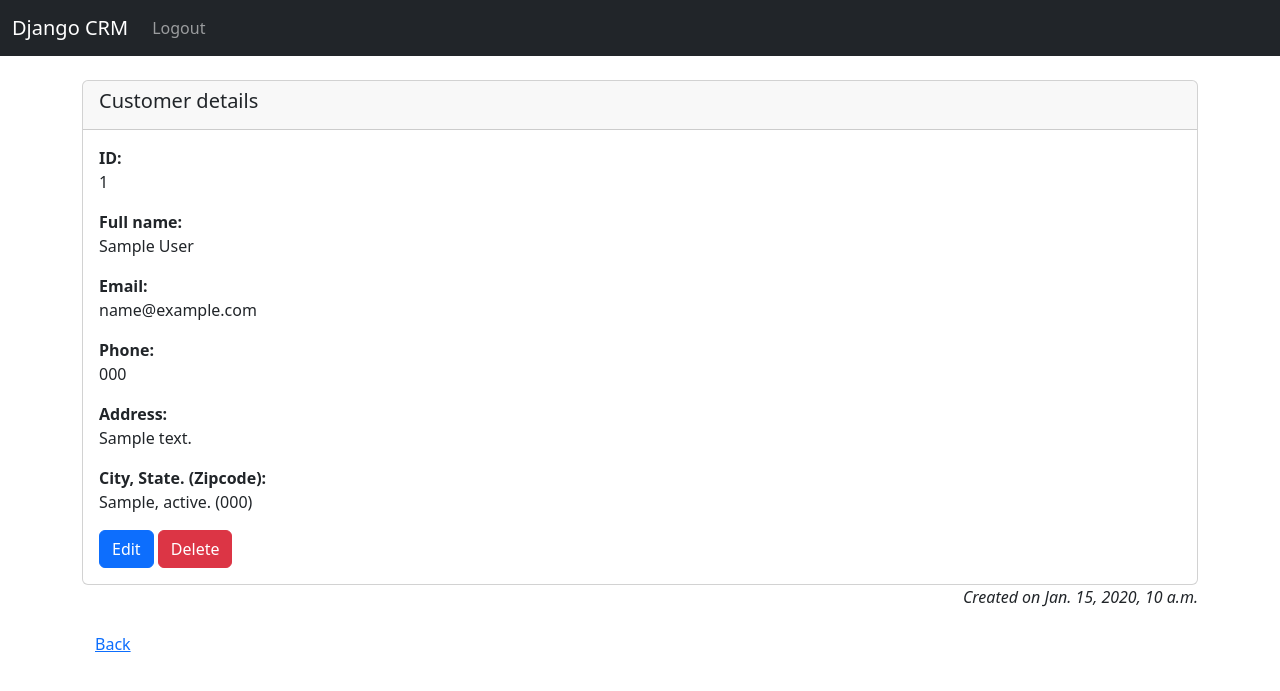
After one commit to DanielValenzuelaPerez/django-crm, a Django app: page /record/1/ in a window 1280 px wide. The commit adds this page. Shown: the top 691 px of the page. Run offline with Django 5.2, Linux system fonts and the light colour scheme; a user stored in the database is signed in; tables that the repository leaves empty hold one stand-in row (values such as "Sample post").

Commit message:
added customer record details view

```diff
--- a/website/templates/home.html
+++ b/website/templates/home.html
@@ -21,7 +21,9 @@
             {% if records %}
             {% for record in records %}
             <tr>
-                <td>{{ record.id }}</td>
+                <td>
+                    <a href="{% url 'record' record.id %}">{{ record.id }}</a>
+                </td>
                 <td>{{ record.first_name }} {{ record.last_name }}</td>
                 <td>{{ record.email }}</td>
                 <td>{{ record.phone }}</td>
--- /dev/null
+++ b/website/templates/record.html
@@ -0,0 +1,24 @@
+{% extends 'base.html' %}
+
+{% block content %}
+
+<div class="card">
+    <div class="card-header">
+        <h5 class="card-title">Customer details</h5>
+    </div>
+    <div class="card-body">
+      <strong>ID: </strong><p class="card-text">{{ record.id }}</p>
+      <strong>Full name: </strong><p class="card-text">{{ record.first_name }} {{ record.last_name }}</p>
+      <strong>Email: </strong><p class="card-text">{{ record.email }}</p>
+      <strong>Phone: </strong><p class="card-text">{{ record.phone }}</p>
+      <strong>Address: </strong><p class="card-text">{{ record.address }}</p>
+      <strong>City, State. (Zipcode): </strong><p class="card-text">{{ record.city }}, {{ record.state }}. ({{ record.zipcode }})</p>
+      <a href="#" class="btn btn-primary">Edit</a>
+      <a href="#" class="btn btn-danger">Delete</a>
+    </div>
+</div>
+<p align="right"><em>Created on {{ record.created_at }}</em></p>
+
+<a href="{% url 'home' %}" class="btn btn-link">Back</a>
+
+{% endblock %}
--- a/website/urls.py
+++ b/website/urls.py
@@ -1,9 +1,10 @@
 from django.urls import path
 
-from .views import home, logout_user, register_user
+from .views import home, logout_user, register_user, customer_record
 
 urlpatterns = [
     path('', home, name='home'),
     path('logout/', logout_user, name='logout'),
     path('register/', register_user, name='register'),
+    path('record/<int:pk>/', customer_record, name='record'),
 ]
--- a/website/views.py
+++ b/website/views.py
@@ -46,3 +46,12 @@ def register_user(request):
         form = SignUpForm()
         return render(request, 'register.html', {'form': form})
     return render(request, 'register.html', {'form': form})
+
+
+def customer_record(request, pk):
+    if request.user.is_authenticated:
+        record = Record.objects.get(id=pk)
+        return render(request, 'record.html', {'record': record})
+    else:
+        messages.error(request, 'You must be logged in to view that page.')
+        return redirect('home')
```
